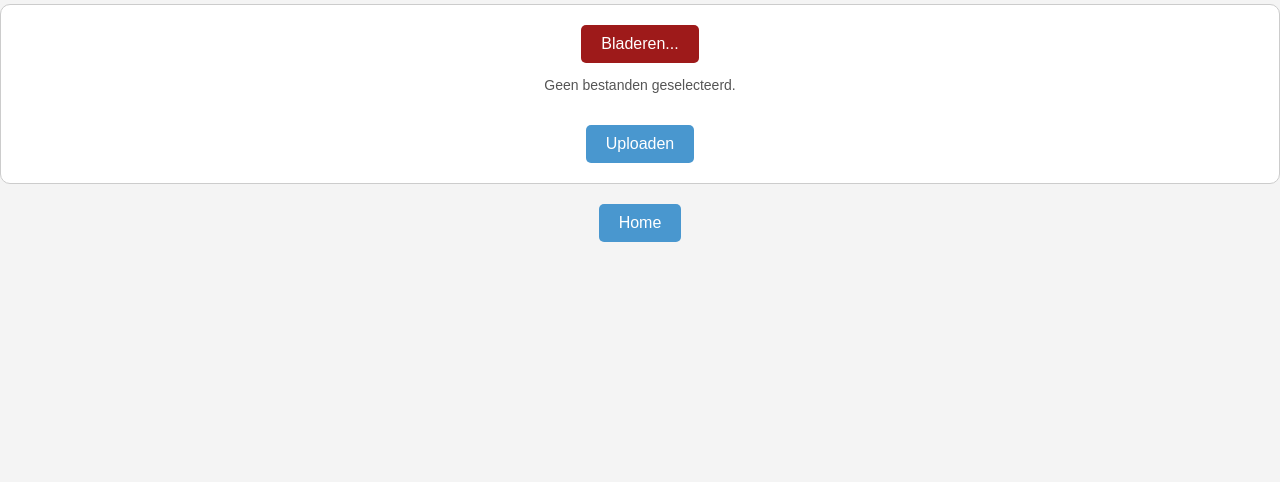
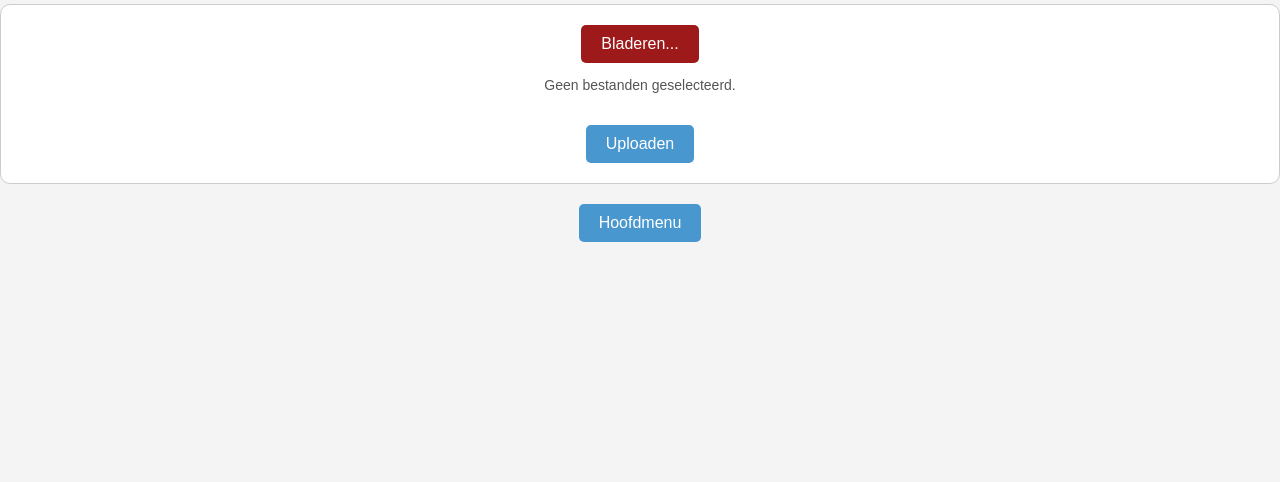
Before and after one commit to VolvoAP/BOMConverter, a Flask app: page /bom-converter in a window 1280 px wide. Shown: the part 183-665 px from the top of the page. Run offline with Flask 3, Linux system fonts and the light colour scheme.

Commit message:
Update bom-converter.html

```diff
--- a/templates/bom-converter.html
+++ b/templates/bom-converter.html
@@ -32,7 +32,7 @@
     <img src="{{ url_for('static', filename='loading.gif') }}" alt="Bezig met laden...">
     <p>Bezig met converteren...</p>
 </div>
-<a href="{{ url_for('Hoofdmenu') }}" class="button">Home</a>
+<a href="{{ url_for('home') }}" class="button">Hoofdmenu</a>
 
 
 <script>
```
